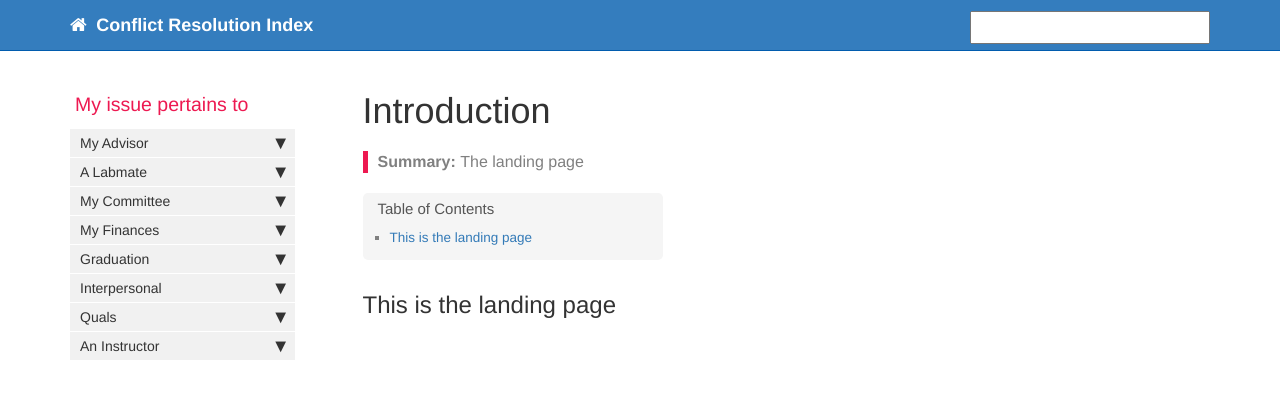
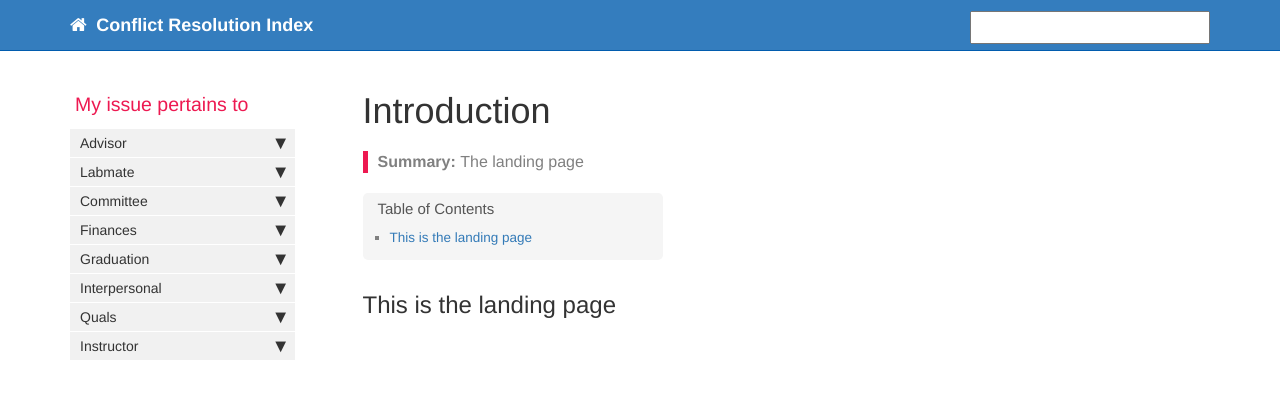
Before and after one commit to dnicks35/CRNT, a Jekyll site: the page built from index.md, in a window 1280 px wide. Shown: the top 399 px of the page. Built offline with Jekyll 4.4.1, drawn with Linux system fonts in a browser that asks for light colours; comment, search, counter and statistics services are not loaded.

```diff
--- a/_data/sidebars/mydoc_sidebar.yml
+++ b/_data/sidebars/mydoc_sidebar.yml
@@ -19,7 +19,7 @@ entries:
   #     output: pdf
   #     type: frontmatter
 
-  - title: My Advisor
+  - title: Advisor
     output: web
     folderitems:
 
@@ -48,7 +48,7 @@ entries:
       url: /my_advisors_other_layout.html
       output: web
 
-  - title: A Labmate
+  - title: Labmate
     output: web
     folderitems:
 
@@ -60,7 +60,7 @@ entries:
     #   url: /mydoc_release_notes_50.html
     #   output: web, pdf
 
-  - title: My Committee
+  - title: Committee
     output: web
     folderitems:
 
@@ -76,7 +76,7 @@ entries:
     #   url: /mydoc_install_jekyll_on_windows.html
     #   output: web
 
-  - title: My Finances
+  - title: Finances
     output: web
 
     folderitems:
@@ -192,7 +192,7 @@ entries:
 #      url: /mydoc_git_collaboration
 #      output: web, pdf
 
-  - title: An Instructor
+  - title: Instructor
     output: web, pdf
 
     folderitems:
```
